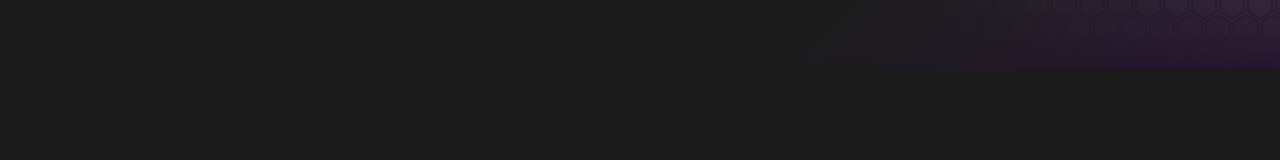
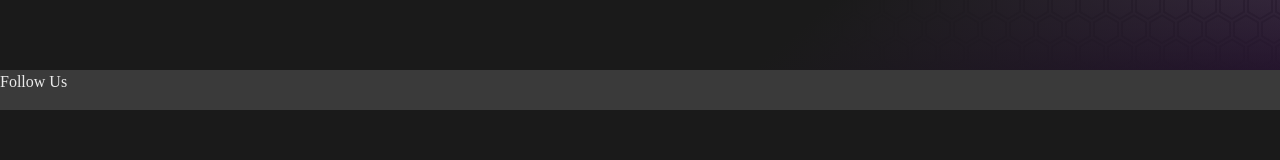
Before and after one commit to austinengelbrecht/toxictournaments, a Vue app: page /home in a window 1280 px wide. Shown: the part 732-892 px from the top of the page. Built offline with nearby package versions, Linux system fonts and the light colour scheme; a web font is replaced by a local one.

Commit message:
Creation and registration of follow us component

```diff
--- /dev/null
+++ b/src/components/TheFollowUs.vue
@@ -0,0 +1,26 @@
+<template>
+  <section>
+    <h2 class="capitalize">Follow Us</h2>
+    <ul>
+      <li>
+        <Icon />
+      </li>
+    </ul>
+  </section>
+</template>
+
+<script>
+import socialLinks from "@/assets/data/social_links.vue";
+import { Icon } from "@iconify/vue";
+
+export default {
+  data() {
+    return {
+      socialLinks: socialLinks,
+    };
+  },
+  components: { Icon },
+};
+</script>
+
+<style lang="scss" scoped></style>
--- a/src/pages/HomeView.vue
+++ b/src/pages/HomeView.vue
@@ -1,12 +1,13 @@
 <script setup>
 import TheComingSoon from "../components/TheComingSoon.vue";
 import IntroHero from "../components/IntroHero/IntroHero.vue";
+import TheFollowUs from "../components/TheFollowUs.vue";
 </script>
 
 <template>
   <main>
     <IntroHero />
+    <TheFollowUs />
     <TheComingSoon />
-    <TheTailwindTest />
   </main>
 </template>
```
